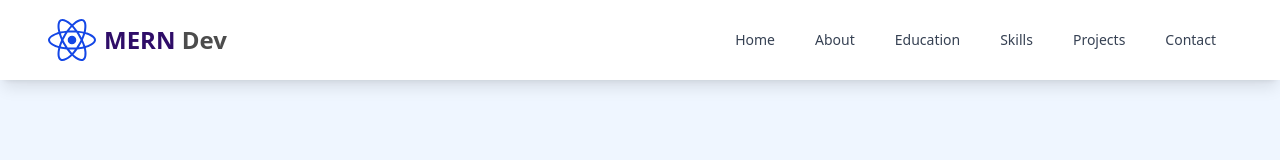
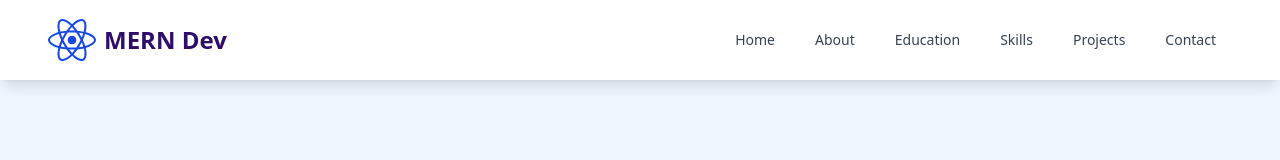
Before and after one commit to dineshk055/portfolio, a React (Vite) app: page / in a window 1280 px wide. Shown: the top 160 px of the page. Built offline with nearby package versions, Linux system fonts and the light colour scheme.

Commit message:
navbar name updated

```diff
--- a/src/components/Navbar.jsx
+++ b/src/components/Navbar.jsx
@@ -22,8 +22,8 @@ const Navbar = ({ scrollToSection, homeRef, aboutRef,educationRef,skillRef, cont
         <div className='flex items-center gap-2 text-xl md:text-2xl'>
             <h1 className='text-3xl md:text-5xl text-blue-700'><FaReact /></h1>
             <h1 className='font-bold text-black/70'>
-                <span className='text-violet-950'>MERN</span>
-                <span className='hidden md:inline'> Dev</span>
+                <span className='text-violet-950'>MERN Dev</span>
+
             </h1>
         </div>
 
```
